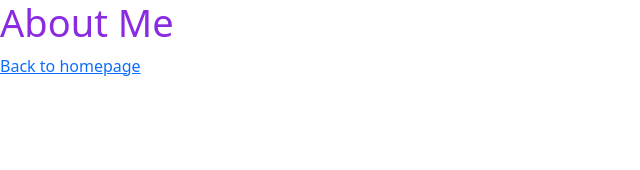
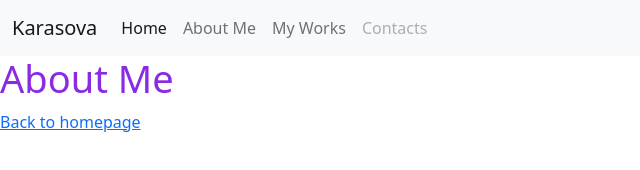
Before and after one commit to KarasovaYuliia/KarasovaPortfolio, a plain HTML site: page about.html in a window 1280 px wide. Shown: the whole page, without its empty margins (0-640 px from the left). Drawn offline with nearby package versions, Linux system fonts and the light colour scheme.

Commit message:
add navbar

```diff
--- a/about.html
+++ b/about.html
@@ -9,6 +9,30 @@
     <title>About</title>
 </head>
 <body>
+    <nav class="navbar navbar-expand-lg bg-light">
+        <div class="container-fluid">
+          <a class="navbar-brand" href="#">Karasova</a>
+          <button class="navbar-toggler" type="button" data-bs-toggle="collapse" data-bs-target="#navbarNav" aria-controls="navbarNav" aria-expanded="false" aria-label="Toggle navigation">
+            <span class="navbar-toggler-icon"></span>
+          </button>
+          <div class="collapse navbar-collapse" id="navbarNav">
+            <ul class="navbar-nav">
+              <li class="nav-item">
+                <a class="nav-link active" aria-current="page" href="#">Home</a>
+              </li>
+              <li class="nav-item">
+                <a class="nav-link" href="#">About Me</a>
+              </li>
+              <li class="nav-item">
+                <a class="nav-link" href="#">My Works</a>
+              </li>
+              <li class="nav-item">
+                <a class="nav-link disabled">Contacts</a>
+              </li>
+            </ul>
+          </div>
+        </div>
+      </nav>
     <h1>About Me</h1>
     <a href="index.html">Back to homepage</a>
 </body>
```
Also changed, not shown: index.html (+24 -0 lines).
